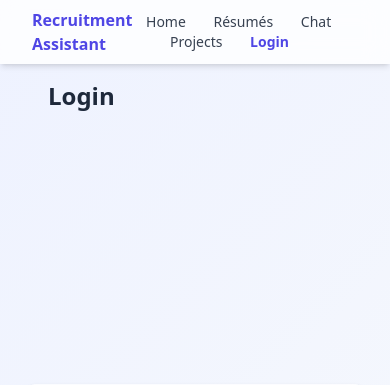
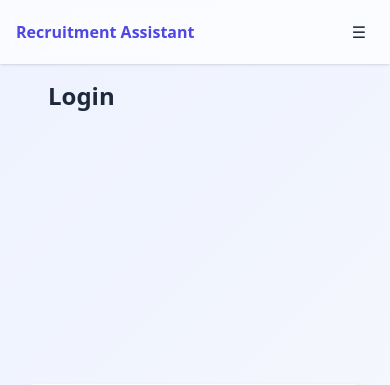
Before and after one commit to mafiaf/recruitment-assistant, a FastAPI app: page /login in a window 390 px wide. Shown: the top 385 px of the page. Run offline with FastAPI, Linux system fonts and the light colour scheme; parts of the project's set-up code (start-up, migrations or seed data) failed here and were passed over; some libraries are stand-ins or nearby versions.

Commit message:
Improve navigation with Tailwind

```diff
--- a/templates/_base.html
+++ b/templates/_base.html
@@ -20,48 +20,52 @@
 
      (pass  user=current_user  whenever you call TemplateResponse)
   # ------------------------------------------------------------- #}
-  <header class="fixed top-0 inset-x-0 h-16 bg-white/80 backdrop-blur-md shadow-md flex items-center justify-between px-8">
+  <header class="fixed top-0 inset-x-0 h-16 bg-white/70 backdrop-blur-lg shadow transition-shadow duration-300 flex items-center justify-between px-4 md:px-8">
     <span class="font-semibold text-indigo-600">Recruitment Assistant</span>
 
-    <nav class="space-x-6 text-sm">
+    <button id="nav-toggle" class="md:hidden p-2 rounded hover:bg-indigo-50 transition" aria-label="Toggle navigation">
+      &#9776;
+    </button>
+
+    <nav id="nav-menu" class="hidden md:flex flex-col md:flex-row md:items-center space-y-4 md:space-y-0 md:space-x-6 text-sm mt-4 md:mt-0 transition-all duration-300">
       {# regular links #}
       <a href="/"
          class="{{ 'text-indigo-600 font-semibold' if active=='/' else
-                  'text-gray-700 hover:text-indigo-600' }}">Home</a>
+                  'text-gray-700 hover:text-indigo-600' }} transition-colors">Home</a>
 
       <a href="/resumes"
          class="{{ 'text-indigo-600 font-semibold' if active=='/resumes' else
-                  'text-gray-700 hover:text-indigo-600' }}">Résumés</a>
+                  'text-gray-700 hover:text-indigo-600' }} transition-colors">Résumés</a>
 
       <a href="/chat"
          class="{{ 'text-indigo-600 font-semibold' if active=='/chat' else
-                  'text-gray-700 hover:text-indigo-600' }}">Chat</a>
+                  'text-gray-700 hover:text-indigo-600' }} transition-colors">Chat</a>
 
       <a href="/projects"
          class="{{ 'text-indigo-600 font-semibold' if active=='/projects' else
-                  'text-gray-700 hover:text-indigo-600' }}">Projects</a>
+                  'text-gray-700 hover:text-indigo-600' }} transition-colors">Projects</a>
 
       {# profile for *any* logged-in user #}
       {% if user %}
         <a href="/profile"
            class="{{ 'text-indigo-600 font-semibold' if active=='/profile' else
-                    'text-gray-700 hover:text-indigo-600' }}">Profile</a>
+                    'text-gray-700 hover:text-indigo-600' }} transition-colors">Profile</a>
       {% endif %}
 
       {# owner-only admin page #}
       {% if user and user.role == 'owner' %}
         <a href="/admin/users"
            class="{{ 'text-indigo-600 font-semibold' if active=='/admin/users' else
-                    'text-gray-700 hover:text-indigo-600' }}">Users</a>
+                    'text-gray-700 hover:text-indigo-600' }} transition-colors">Users</a>
       {% endif %}
 
       {# login / logout #}
       {% if user %}
-        <a href="/logout" class="text-gray-700 hover:text-indigo-600">Logout</a>
+        <a href="/logout" class="text-gray-700 hover:text-indigo-600 transition-colors">Logout</a>
       {% else %}
         <a href="/login"
            class="{{ 'text-indigo-600 font-semibold' if active=='/login' else
-                    'text-gray-700 hover:text-indigo-600' }}">Login</a>
+                    'text-gray-700 hover:text-indigo-600' }} transition-colors">Login</a>
       {% endif %}
     </nav>
   </header>
@@ -74,5 +78,20 @@
   </main>
 
   {% block extra_js %}{% endblock %}
+  <script>
+    const nav = document.getElementById('nav-menu');
+    const toggle = document.getElementById('nav-toggle');
+    const header = document.querySelector('header');
+    toggle?.addEventListener('click', () => {
+      nav.classList.toggle('hidden');
+    });
+    window.addEventListener('scroll', () => {
+      if (window.scrollY > 10) {
+        header.classList.add('shadow-lg', 'bg-white/90');
+      } else {
+        header.classList.remove('shadow-lg', 'bg-white/90');
+      }
+    });
+  </script>
 </body>
 </html>
```
